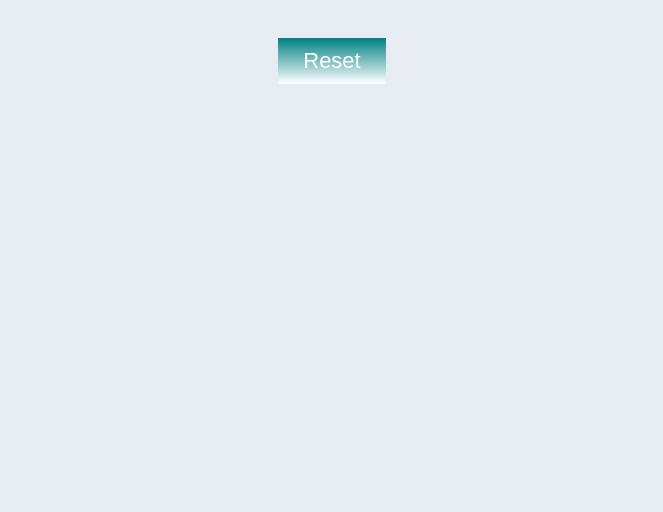
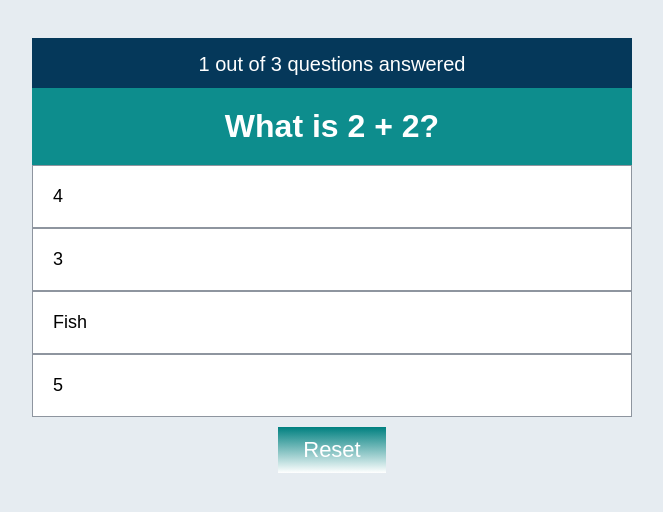
Before and after one commit to mohit2314/Quiz-App, a Vue app: page / in a window 1280 px wide. Shown: the top 512 px of the page, without its empty margins (308-971 px from the left). Built offline with nearby package versions, Linux system fonts and the light colour scheme.

Commit message:
listening to click events for each answer click

```diff
--- a/src/App.vue
+++ b/src/App.vue
@@ -1,19 +1,113 @@
 <template>
-<div class="ctr">
-
-
+  <div class="ctr">
+    <questions
+      v-if="questionsAnswered < questions.length"
+      :questions="questions"
+      :questionsAnswered="questionsAnswered"
+      @question-answered="questionAnswered"
+    />
+    <results v-else />
     <button type="button" class="reset-btn">Reset</button>
-</div>
+  </div>
 </template>
 
 <script>
-
+import Questions from "./components/Questions.vue";
+import Results from "./components/Results.vue";
 export default {
-  name: 'App',
-
+  name: "App",
+  components: {
+    Questions,
+    Results,
+  },
+  data() {
+    return {
+      questionsAnswered: 0,
+      totalCorrect:0,
+      questions: [
+        {
+          q: "What is 2 + 2?",
+          answers: [
+            {
+              text: "4",
+              is_correct: true,
+            },
+            {
+              text: "3",
+              is_correct: false,
+            },
+            {
+              text: "Fish",
+              is_correct: false,
+            },
+            {
+              text: "5",
+              is_correct: false,
+            },
+          ],
+        },
+        {
+          q: 'How many letters are in the word "Banana"?',
+          answers: [
+            {
+              text: "5",
+              is_correct: false,
+            },
+            {
+              text: "7",
+              is_correct: false,
+            },
+            {
+              text: "6",
+              is_correct: true,
+            },
+            {
+              text: "12",
+              is_correct: false,
+            },
+          ],
+        },
+        {
+          q: "Find the missing letter: C_ke",
+          answers: [
+            {
+              text: "e",
+              is_correct: false,
+            },
+            {
+              text: "a",
+              is_correct: true,
+            },
+            {
+              text: "i",
+              is_correct: false,
+            },
+          ],
+        },
+      ],
+      results: [
+        {
+          min: 0,
+          max: 2,
+          title: "Try again!",
+          desc: "Do a little more studying and you may succeed!",
+        },
+        {
+          min: 3,
+          max: 3,
+          title: "Wow, you're a genius!",
+          desc: "Studying has definitely paid off for you!",
+        },
+      ],
+    };
+  },
+  questionsAnswered(is_correct){
+if(is_correct){
+    this.totalCorrect++;
 }
+  }
+};
 </script>
 
 <style>
-
 </style>
--- a/src/components/Questions.vue
+++ b/src/components/Questions.vue
@@ -4,13 +4,11 @@
             <div class="bar"></div>
             <div class="status">1 out of 3 questions answered</div>
         </div>
-        <div class="single-question">
-            <div class="question">Sample Question 1</div>
+        <div class="single-question" v-for="(question,qi) in questions" :key="question.q" v-show="questionsAnswered==qi">
+            <div class="question">{{question.q}}</div>
             <div class="answers">
-                <div class="answer">Sample Answer 1</div>
-                <div class="answer">Sample Answer 2</div>
-                <div class="answer">Sample Answer 3</div>
-                <div class="answer">Sample Answer 4</div>
+                <div class="answer" v-for="answer in question.answers" :key="answer.text" @click.prevent="selectAnswer(answer.is_correct)">{{answer.text}}</div>
+
             </div>
         </div>
     </div>
@@ -18,6 +16,14 @@
 
 <script>
 export default {
+props:['questions','questionsAnswered'],
+emits:['question-answered'],
+methods:{
+    selectAnswer(is_correct) {
+        this.$emit("question-answered",is_correct);
+
+    }
+}
 
 }
 </script>
--- a/src/components/Results.vue
+++ b/src/components/Results.vue
@@ -9,85 +9,7 @@
 
 <script>
 export default {
-data(){
-    return {
-questions: [
-        {
-            q: 'What is 2 + 2?',
-            answers: [
-                {
-                    text: '4',
-                    is_correct: true
-                },
-                {
-                    text: '3',
-                    is_correct: false
-                },
-                {
-                    text: 'Fish',
-                    is_correct: false
-                },
-                {
-                    text: '5',
-                    is_correct: false
-                }
-            ]
-        },
-        {
-            q: 'How many letters are in the word "Banana"?',
-            answers: [
-                {
-                    text: '5',
-                    is_correct: false
-                },
-                {
-                    text: '7',
-                    is_correct: false
-                },
-                {
-                    text: '6',
-                    is_correct: true
-                },
-                {
-                    text: '12',
-                    is_correct: false
-                }
-            ]
-        },
-        {
-            q: 'Find the missing letter: C_ke',
-            answers: [
-                {
-                    text: 'e',
-                    is_correct: false
-                },
-                {
-                    text: 'a',
-                    is_correct: true
-                },
-                {
-                    text: 'i',
-                    is_correct: false
-                }
-            ]
-        },
-    ],
-    results: [
-        {
-            min: 0,
-            max: 2,
-            title: "Try again!",
-            desc: "Do a little more studying and you may succeed!"
-        },
-        {
-            min: 3,
-            max: 3,
-            title: "Wow, you're a genius!",
-            desc: "Studying has definitely paid off for you!"
-        }
-    ]
-    };
-}
+
 }
 </script>
 
```
